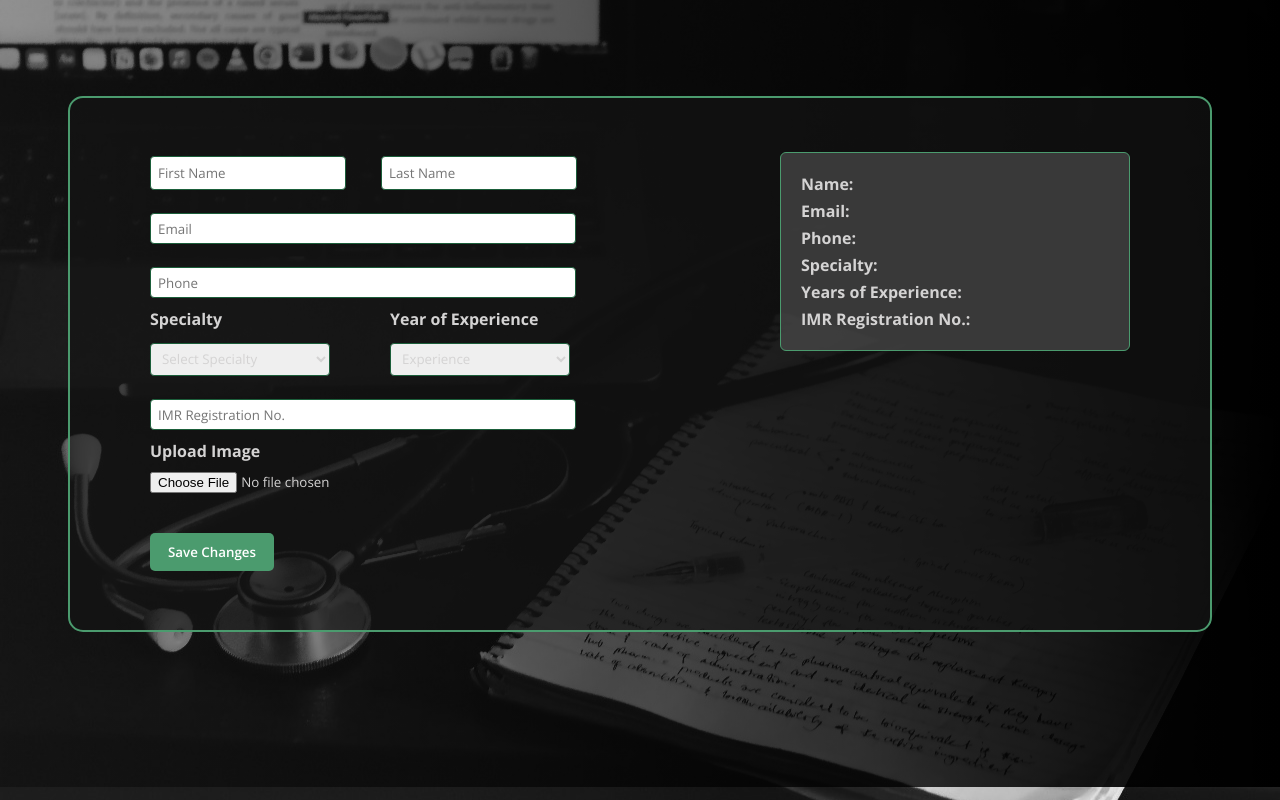
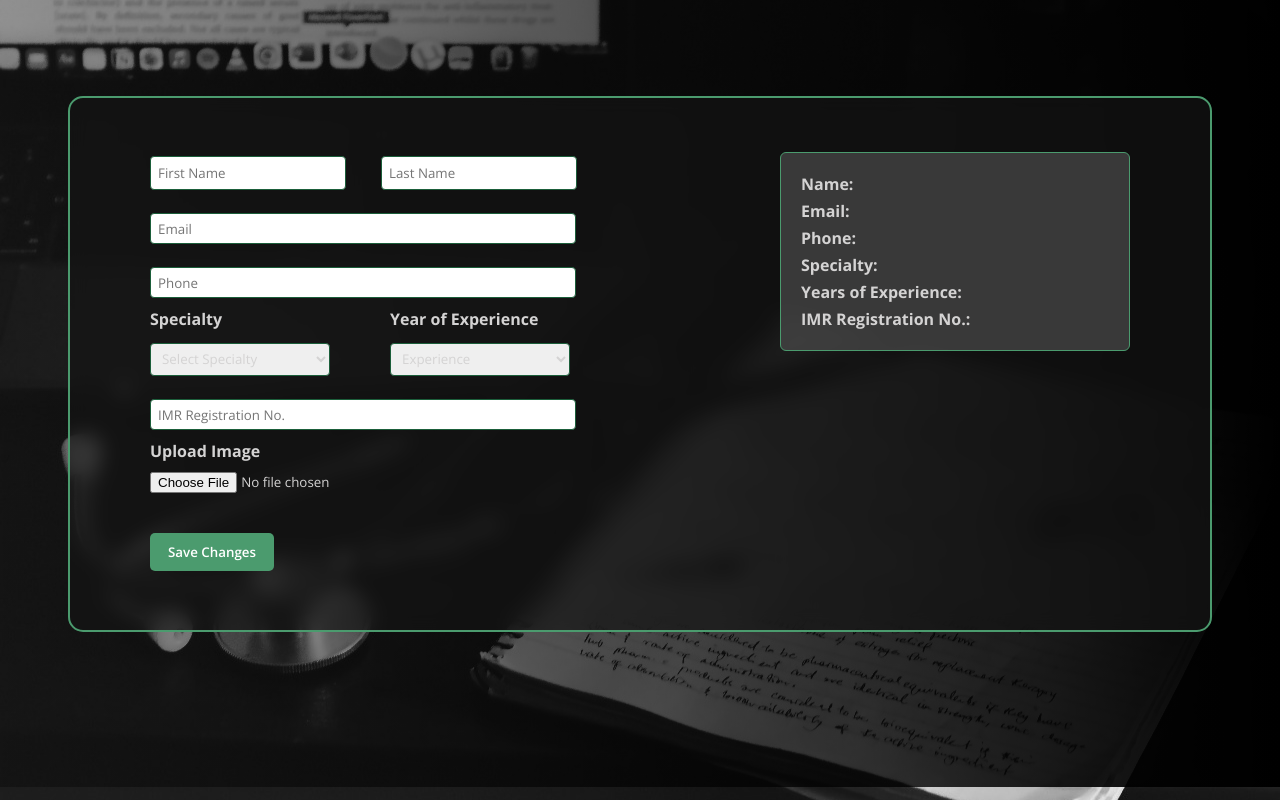
Before and after one commit to Skmehmood/DoctorEditProfile, a React (Vite) app: page / in a window 1280 px wide. Built offline with nearby package versions, Linux system fonts and the light colour scheme.

Commit message:
minor changes

```diff
--- a/src/Module/DoctorEditProfile.module.css
+++ b/src/Module/DoctorEditProfile.module.css
@@ -18,10 +18,9 @@ body{
   background-repeat: no-repeat;
 }
 
-.container {
+/* .container {
   display: flex;
   justify-content: space-around;
-  /* align-items: center; */
   padding: 10px;
   gap: 10px;
   height: 32rem;
@@ -30,8 +29,27 @@ body{
   margin-top: 6rem;
   border: 2px solid #4B9B6E;
   background-color: #141414ab;
+
   border-radius: 15px;
+} */
+
+.container {
+  display: flex;
+  justify-content: space-around;
+  padding: 10px;
+  gap: 10px;
+  height: 32rem;
+  width: 70rem;
+  margin: auto;
+  margin-top: 6rem;
+
+  border: 2px solid #4B9B6E;
+  border-radius: 15px;
+  background-color: rgba(20, 20, 20, 0.7);
+  backdrop-filter: blur(10px);
+  -webkit-backdrop-filter: blur(10px);
 }
+
 
 h2{
   color: #4B9B6E;
```
